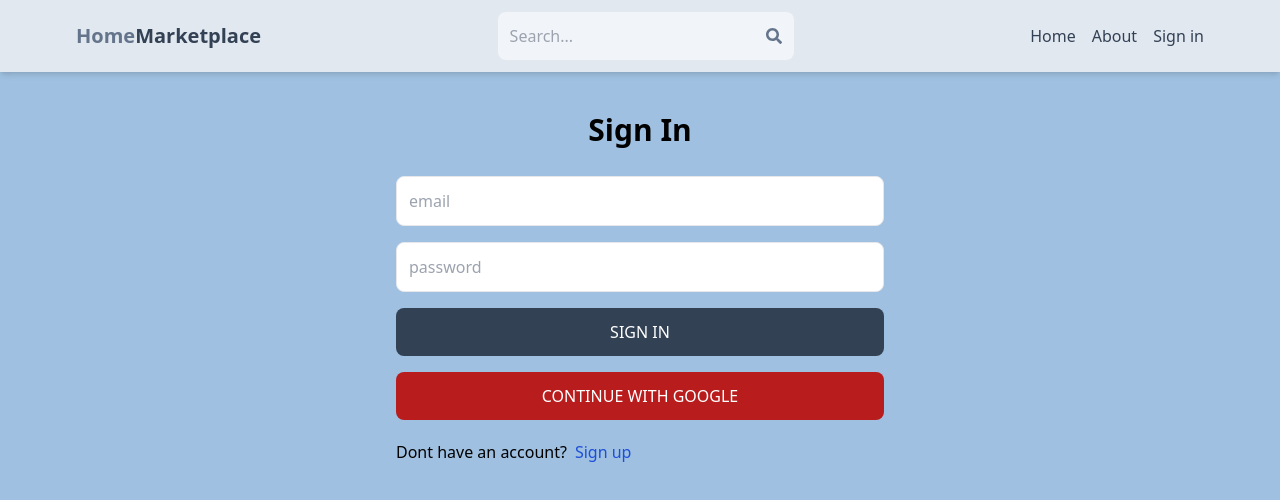
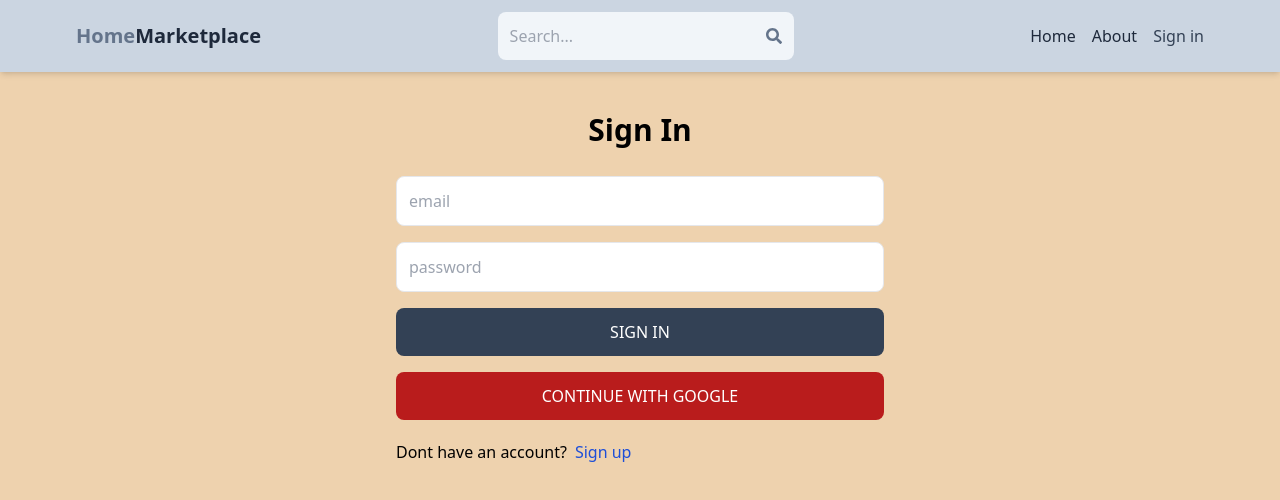
Before and after one commit to lamromantic/marketplace-mern-tttn, a React (Vite) app in the folder client/: page /sign-in in a window 1280 px wide. Shown: the top 500 px of the page. Built offline with nearby package versions, Linux system fonts and the light colour scheme; no server answers.

Commit message:
fix bug, css and deploy

```diff
--- a/client/src/components/Header.jsx
+++ b/client/src/components/Header.jsx
@@ -25,12 +25,12 @@ export default function Header() {
   }, [location.search]);
 
   return (
-    <header className="bg-slate-200 shadow-md">
+    <header className="bg-slate-300 shadow-md">
       <div className="flex justify-between items-center max-w-6xl mx-auto p-3">
         <Link to="/">
           <h1 className="font-bold text-sm sm:text-xl flex flex-wrap">
             <span className="text-slate-500">Home</span>
-            <span className="text-slate-700">Marketplace</span>
+            <span className="text-slate-800">Marketplace</span>
           </h1>
         </Link>
         <form
@@ -50,12 +50,12 @@ export default function Header() {
         </form>
         <ul className="flex gap-4">
           <Link to="/">
-            <li className="hidden sm:inline text-slate-700 hover:underline">
+            <li className="hidden sm:inline text-slate-800 hover:underline">
               Home
             </li>
           </Link>
           <Link to="/about">
-            <li className="hidden sm:inline text-slate-700 hover:underline">
+            <li className="hidden sm:inline text-slate-800 hover:underline">
               About
             </li>
           </Link>
--- a/client/src/index.css
+++ b/client/src/index.css
@@ -3,5 +3,5 @@
 @tailwind utilities;
 
 body{
-    background-color: rgb(159, 192, 224);
+    background-color: rgb(238, 210, 174);
 }
--- a/client/src/pages/CreateListing.jsx
+++ b/client/src/pages/CreateListing.jsx
@@ -125,7 +125,7 @@ export default function CreateListing() {
     try {
       if (formData.imageUrls.length < 1)
         return setError('You must upload at least one image');
-      if (+formData.regularPrice < +formData.discountPrice)
+      if (+formData.regularPrice <= +formData.discountPrice)
         return setError('Discount price must be lower than regular price');
       setLoading(true);
       setError(false);
--- a/client/src/pages/Home.jsx
+++ b/client/src/pages/Home.jsx
@@ -15,7 +15,7 @@ export default function Home() {
   useEffect(() => {
     const fetchOfferListings = async () => {
       try {
-        const res = await fetch("/api/listing/get?offer=true&limit=4");
+        const res = await fetch("/api/listing/get?offer=true&limit=6");
         const data = await res.json();
         setOfferListings(data);
         fetchRentListings();
@@ -25,7 +25,7 @@ export default function Home() {
     };
     const fetchRentListings = async () => {
       try {
-        const res = await fetch("/api/listing/get?type=rent&limit=4");
+        const res = await fetch("/api/listing/get?type=rent&limit=6");
         const data = await res.json();
         setRentListings(data);
         fetchSaleListings();
@@ -36,7 +36,7 @@ export default function Home() {
 
     const fetchSaleListings = async () => {
       try {
-        const res = await fetch("/api/listing/get?type=sale&limit=4");
+        const res = await fetch("/api/listing/get?type=sale&limit=6");
         const data = await res.json();
         setSaleListings(data);
       } catch (error) {
@@ -47,7 +47,7 @@ export default function Home() {
   }, []);
   return (
     <div>
-      {/* top */}
+
       <div className="flex flex-col gap-6 p-28 px-3 max-w-6xl mx-auto">
         <h1 className="text-slate-700 font-bold text-3xl lg:text-6xl">
           Choose Your Own Home!
@@ -68,7 +68,7 @@ export default function Home() {
         </Link>
       </div>
 
-      {/* swiper */}
+
       <Swiper navigation>
         {offerListings &&
           offerListings.length > 0 &&
@@ -86,7 +86,7 @@ export default function Home() {
           ))}
       </Swiper>
 
-      {/* listing results for offer, sale and rent */}
+
 
       <div className="max-w-6xl mx-auto p-3 flex flex-col gap-8 my-10">
         {offerListings && offerListings.length > 0 && (
--- a/client/src/pages/Listing.jsx
+++ b/client/src/pages/Listing.jsx
@@ -9,7 +9,6 @@ import {
   FaBath,
   FaBed,
   FaChair,
-  FaMapMarkedAlt,
   FaMapMarkerAlt,
   FaParking,
   FaShare,
--- a/client/src/pages/Order.jsx
+++ b/client/src/pages/Order.jsx
@@ -133,7 +133,7 @@ const Order = () => {
       });
 
       if (res.status === 201) {
-        alert(`You ${listing.type} this house successfully!`);
+        alert(`${listing.type} this house successfully!`);
         navigate(`/listing/${listing._id}`);
       }
     } catch (error) {
--- a/package.json
+++ b/package.json
@@ -6,7 +6,8 @@
   "type": "module",
   "scripts": {
     "dev": "nodemon api/index.js",
-    "start": "node api/index.js"
+    "start": "node api/index.js",
+    "build": "npm install && npm install --prefix client && npm run build --prefix client"
   },
   "keywords": [],
   "author": "",
```
Also changed, not shown: 1 other file (tests, documents, lock files or other folders).
